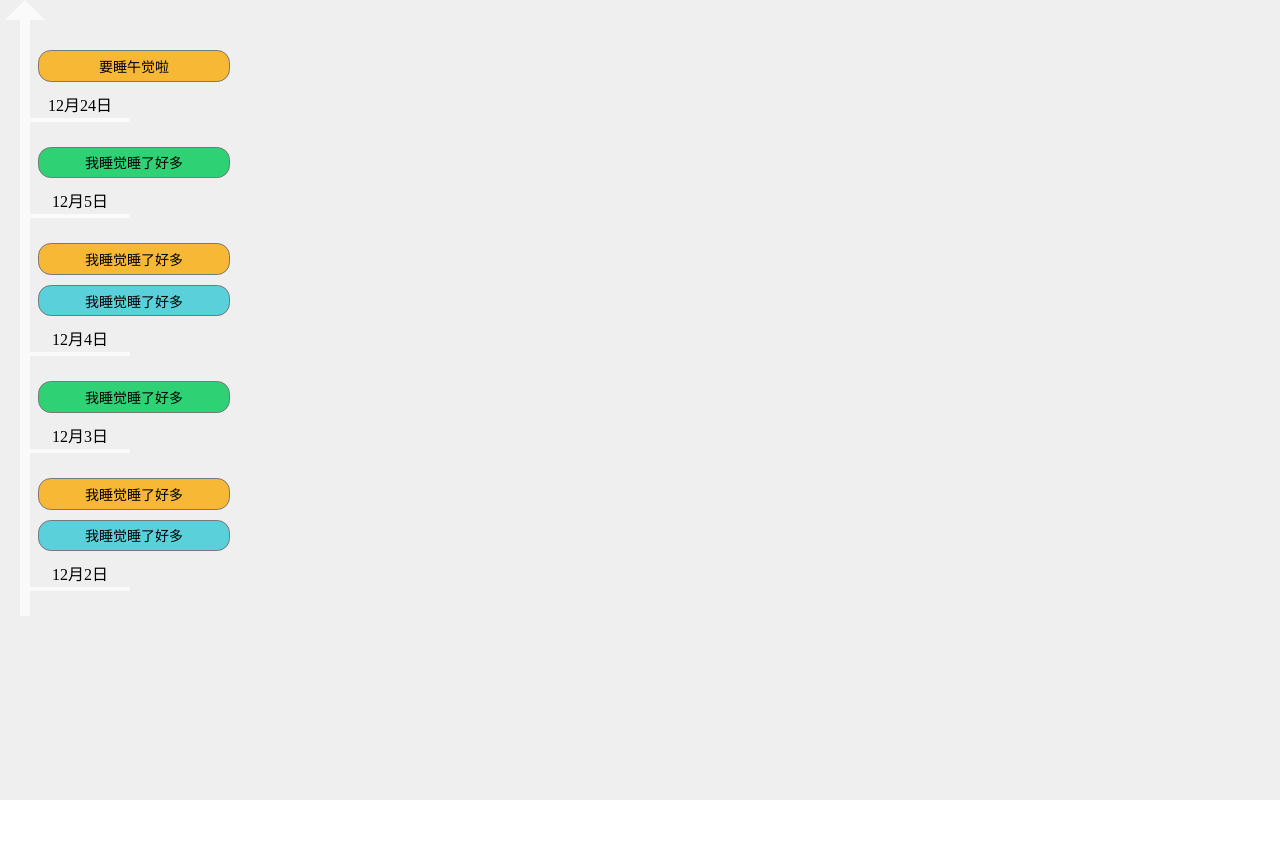
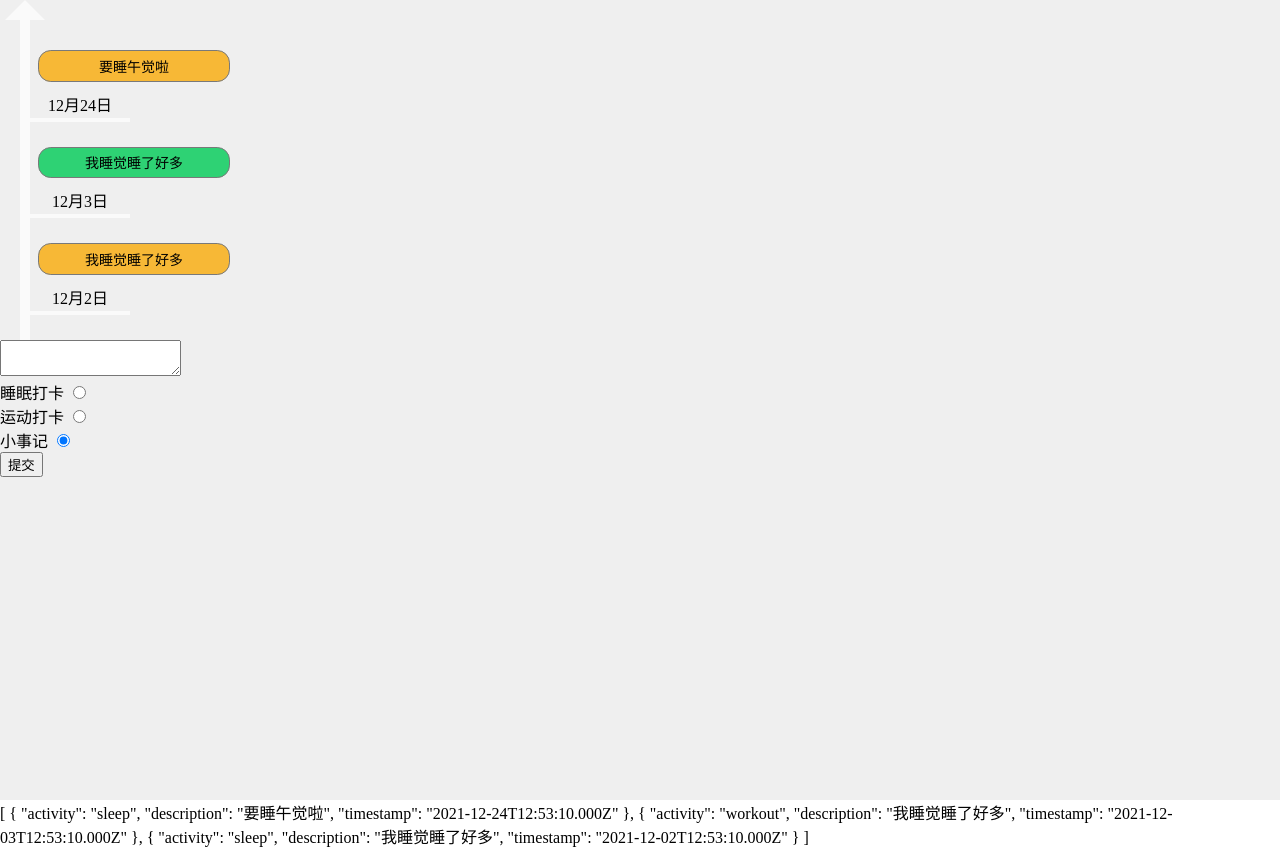
Before and after one commit to LuChaopeng/meta-time-ui, a Vue app: page /#/ in a window 1280 px wide. Before the commit the page ends 800 px from the top, so only its background shows below. Built offline with nearby package versions, Linux system fonts and the light colour scheme.

Commit message:
键盘进豆浆了，临时提交

```diff
--- a/src/components/AddTime.vue
+++ b/src/components/AddTime.vue
@@ -1,7 +1,45 @@
 <template>
+  <div class="add-time">
+    <form method="" id="addTimeForm">
+      <textarea name="addTimeForm" v-model="timeProps.description"></textarea>
+      <div v-for="tag in tags" :key="tag">
+        <label :for="tag.id">{{tag.content}}
+          <input type="radio" :value="tag.value" :id="tag.id" name="addTimeForm" v-model="timeProps.activity">
+        </label>
+      </div>
+      <button type="submit" @click.prevent="addTime">提交</button>
+    </form>
+  </div>
 </template>
 
 <script setup lang="ts">
+import { reactive, PropType } from 'vue'
+import { TimeProps } from '@/interface'
+
+export interface Tag {
+  id: string,
+  content: string,
+  value: string
+}
+// eslint-disable-next-line no-undef,no-unused-vars
+const props = defineProps({
+  tags: {
+    type: Array as PropType<Tag[]>,
+    required: true
+  }
+})
+// eslint-disable-next-line no-undef,no-unused-vars
+const emit = defineEmits(['addToHome'])
+// 这里手动关闭了eslint的prefer-const检查
+// eslint-disable-next-line prefer-const
+let timeProps = reactive<TimeProps>({
+  activity: 'note',
+  description: '',
+  timestamp: new Date()
+})
+const addTime = (): void => {
+  emit('addToHome', timeProps)
+}
 
 </script>
 
--- a/src/components/TimeTree.vue
+++ b/src/components/TimeTree.vue
@@ -11,8 +11,8 @@
 </template>
 
 <script setup lang="ts">
-import { PropType } from 'vue'
-import type { TimeProps } from '@/components/Time.vue'
+import { PropType, ref, watch } from 'vue'
+import { TimeProps } from '@/interface'
 // 导入时"Time"无法用作组件名，奇怪
 import TimeComp from './Time.vue'
 import useTimeListByDate from '@/hooks/useTimeListByDate'
@@ -23,7 +23,15 @@ const props = defineProps({
     required: true
   }
 })
-const timeListByDate = useTimeListByDate(props.timeList)
+
+// 先总结下watch的deep，再试试曲线救国解决一下
+watch(() => props.timeList, () => {
+  console.log('改变了')
+  console.log(timeListByDate.value)
+}, { deep: true })
+// eslint-disable-next-line prefer-const
+let timeListByDate = ref(useTimeListByDate(props.timeList))
+
 // 分割线上的时间
 const splitDate = (group: TimeProps[]): string => {
   const date = group[0].timestamp.getDate()
--- a/src/hooks/useTimeListByDate.ts
+++ b/src/hooks/useTimeListByDate.ts
@@ -2,7 +2,7 @@
 *按日期分组时间标签
 *将传入的时间标签列表按时间排序，并按照日期分组，返回分组结果
 */
-import type { TimeProps } from '@/components/Time.vue'
+import { TimeProps } from '@/interface'
 const compare = (Time1: TimeProps, Time2: TimeProps) => {
   if (Time1.timestamp > Time2.timestamp) {
     return -1
--- /dev/null
+++ b/src/interface.ts
@@ -0,0 +1,6 @@
+type Activity = 'sleep' | 'workout' | 'note'
+export interface TimeProps {
+  activity: Activity,
+  description: string,
+  timestamp: Date
+ }
--- a/src/views/Home.vue
+++ b/src/views/Home.vue
@@ -1,25 +1,46 @@
 <template>
   <div class="home">
-    <time-tree :time-list="timeList" class="time-tree"></time-tree>
+    <time-tree :time-list="timeList" ></time-tree>
+    <add-time :tags="tagList" @addToHome="onAddToHome"></add-time>
   </div>
+  <div>{{timeList}}</div>
 </template>
 
 <script lang="ts" setup>
-// import { reactive, Ref } from 'vue'
+import { shallowReactive } from 'vue'
 import TimeTree from '@/components/TimeTree.vue'
-import type { TimeProps } from '@/components/Time.vue'
-const timeList: TimeProps[] = [
+import type { TimeProps } from '@/interface'
+import AddTime from '@/components/AddTime.vue'
+import type { Tag } from '@/components/AddTime.vue'
+
+// Tip：这里确实没有代理深层，若这里使用reactive代理深层，由于Date的原因，需要在reactive后面加泛型，如 const timeList = reactive<TimeProps[]>([])
+const timeList: TimeProps[] = shallowReactive([
   { activity: 'sleep', description: '要睡午觉啦', timestamp: new Date(Date.UTC(2021, 11, 24, 12, 53, 10)) },
   { activity: 'sleep', description: '我睡觉睡了好多', timestamp: new Date(Date.UTC(2021, 11, 2, 12, 53, 10)) },
-  { activity: 'workout', description: '我睡觉睡了好多', timestamp: new Date(Date.UTC(2021, 11, 3, 12, 53, 10)) },
-  { activity: 'note', description: '我睡觉睡了好多', timestamp: new Date(Date.UTC(2021, 11, 2, 12, 5, 10)) },
-  { activity: 'sleep', description: '我睡觉睡了好多', timestamp: new Date(Date.UTC(2021, 11, 4, 12, 53, 10)) },
-  { activity: 'workout', description: '我睡觉睡了好多', timestamp: new Date(Date.UTC(2021, 11, 5, 12, 53, 10)) },
-  { activity: 'note', description: '我睡觉睡了好多', timestamp: new Date(Date.UTC(2021, 11, 4, 1, 5, 10)) }
+  { activity: 'workout', description: '我睡觉睡了好多', timestamp: new Date(Date.UTC(2021, 11, 3, 12, 53, 10)) }
+  // { activity: 'note', description: '我睡觉睡了好多', timestamp: new Date(Date.UTC(2021, 11, 2, 12, 5, 10)) },
+  // { activity: 'sleep', description: '我睡觉睡了好多', timestamp: new Date(Date.UTC(2021, 11, 4, 12, 53, 10)) },
+  // { activity: 'workout', description: '我睡觉睡了好多', timestamp: new Date(Date.UTC(2021, 11, 5, 12, 53, 10)) },
+  // { activity: 'note', description: '我睡觉睡了好多', timestamp: new Date(Date.UTC(2021, 11, 4, 1, 5, 10)) }
+])
+const tagList: Tag[] = [
+  { id: 'sleep', value: 'sleep', content: '睡眠打卡' },
+  { id: 'sport', value: 'sport', content: '运动打卡' },
+  { id: 'note', value: 'note', content: '小事记' }
 ]
+function onAddToHome (e: TimeProps) {
+  const temTime: TimeProps = {
+    activity: e.activity,
+    description: e.description,
+    timestamp: e.timestamp
+  }
+  timeList.push(temTime)
+}
+
 </script>
 
 <style lang="less" scoped>
+// 组件不能加class吗
 .time-tree {
   margin-left: 20px;
 }
```
Also changed, not shown: src/components/Time.vue (+3 -9 lines), 1 other file (tests, documents, lock files or other folders).
